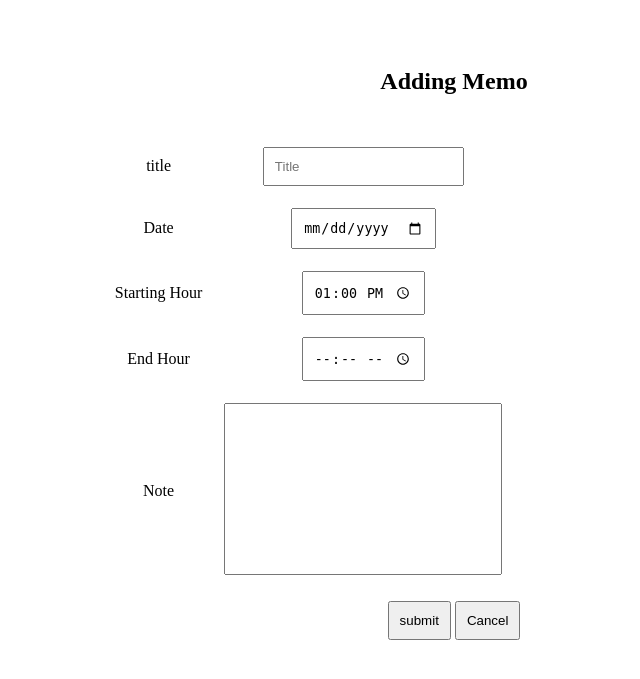
After one commit to YabseraBogale/flask, a Flask app: page /memo.html in a window 1280 px wide. The commit adds this page. Shown: the top 679 px of the page, without its empty margins (186-826 px from the left). Run offline with Flask 3, Linux system fonts and the light colour scheme.

Commit message:
Added memo biolerplate for it

```diff
--- a/memo/app.py
+++ b/memo/app.py
@@ -6,6 +6,10 @@ app=Flask(__name__)
 @app.route('/')
 def index():
     return render_template('home.html')
+@app.route('/memo.html')
+def memo():
+    return render_template('memo.html')
+
 
 if __name__=="__main__":
     app.run(debug=True)
--- /dev/null
+++ b/memo/static/memo.css
@@ -0,0 +1,15 @@
+*{
+    padding:10px
+}
+textarea{
+    resize: none;
+}
+
+form{
+    text-align: center;
+}
+table{
+    text-align: center;
+    margin-left: 20%;
+
+}
--- /dev/null
+++ b/memo/templates/memo.html
@@ -0,0 +1,61 @@
+<!DOCTYPE html>
+<html lang="en">
+<head>
+    <meta charset="UTF-8">
+    <meta name="viewport" content="width=device-width, initial-scale=1.0">
+    <link rel="stylesheet" href="{{url_for('static',filename='memo.css')}}">
+    <title>Adding Memo</title>
+</head>
+<body>
+    <form action="" method="post">
+        <h2>
+            Adding Memo
+        </h2>
+        <table>
+            <tr>
+                <td>
+                    title
+                </td>
+                <td>
+                    <input type="text" name="title" id="title" required placeholder="Title">
+                </td>
+            </tr>
+            <tr>
+                <td>
+                    Date
+                </td>
+                <td>
+                    <input type="date" name="date" id="date">
+                </td>
+            </tr>
+            <tr>
+                <td>
+                    Starting Hour
+                </td>
+                <td>
+                    <input value="13:00"type="time" name="startHour" id="startHour">
+                </td>
+            </tr>
+            <tr>
+                <td>
+                    End Hour
+                </td>
+                <td>
+                    <input type="time" name="endHour" id="endHour">
+                </td>
+            </tr>
+            <tr>
+                <td>
+                    Note
+                </td>
+                <td>
+                    <textarea name="note" id="note" maxlength="240" cols="30" rows="10"></textarea>
+                </td>
+            </tr>
+        </table>
+        <input type="submit" value="submit">
+        <input type="reset" value="Cancel">
+    </form>
+</body>
+
+</html>
```
Also changed, not shown: memo/static/home.css (+17 -1 lines), memo/templates/home.html (+8 -0 lines).
